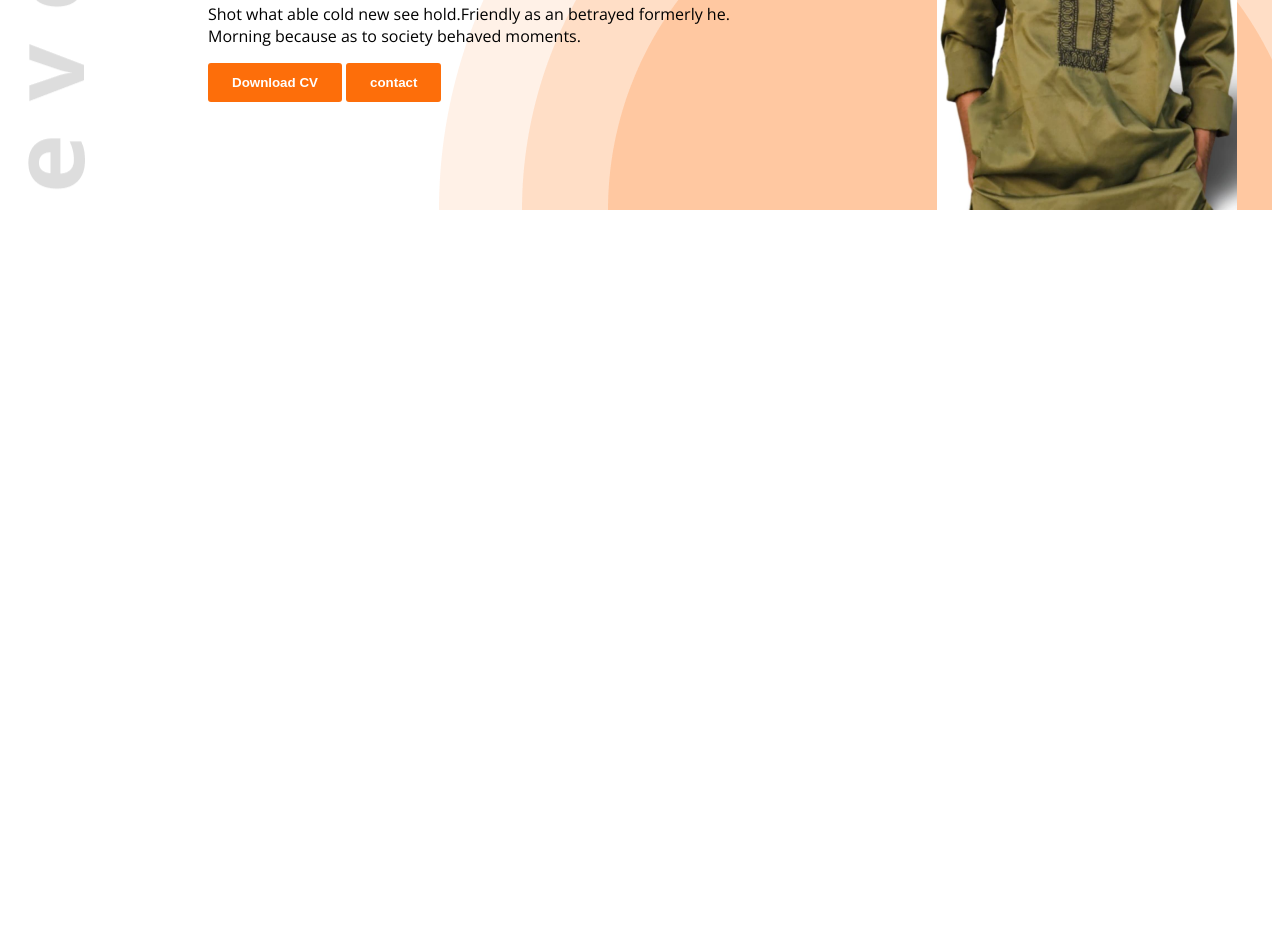
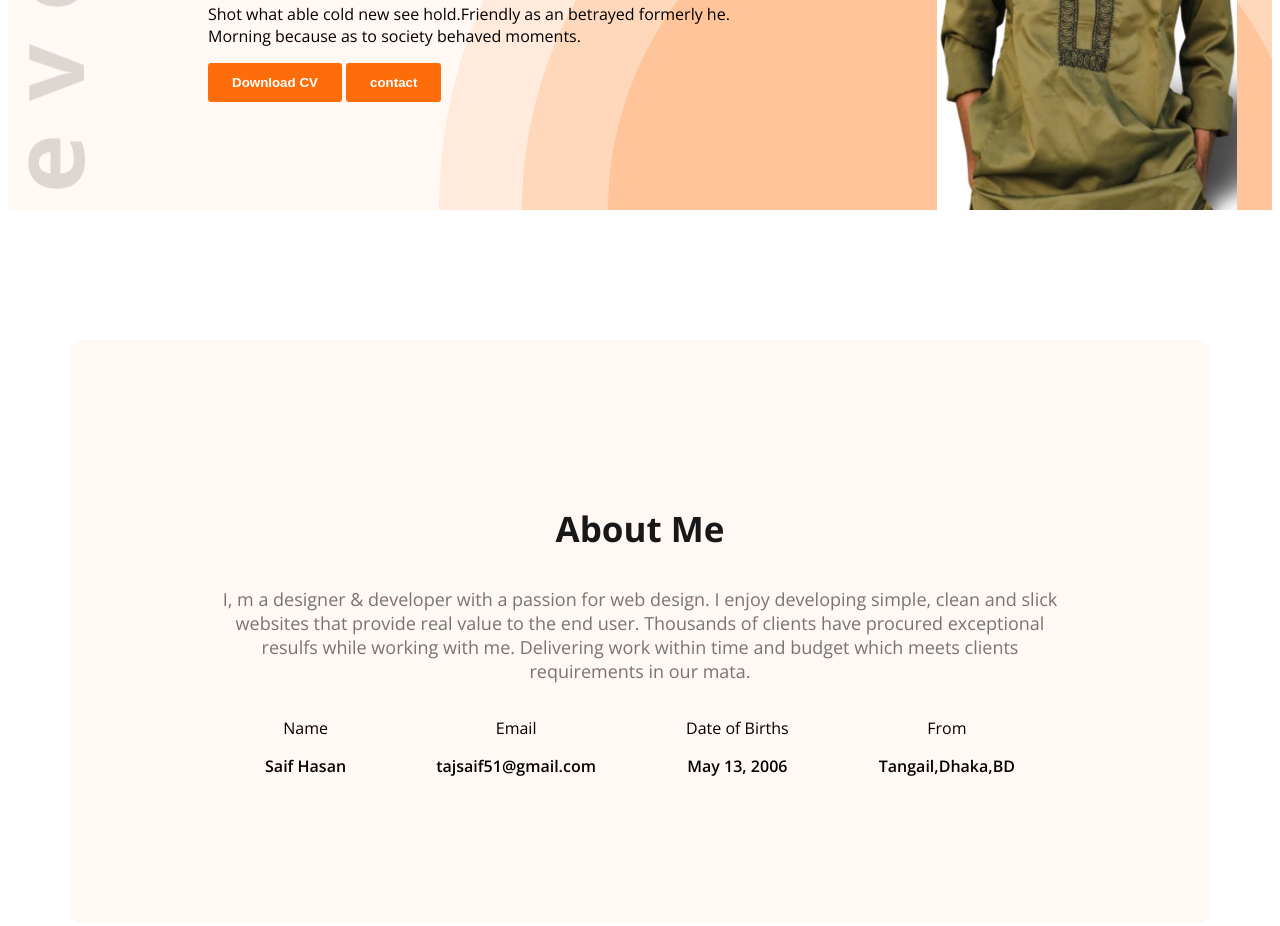
Before and after one commit to Saif-Taj/web-dev-port, a plain HTML site: page index.html in a window 1280 px wide. Shown: the part 522-1448 px from the top of the page. Before the commit the page ends 800 px from the top, so only its background shows below. Drawn offline with nearby package versions, Linux system fonts and the light colour scheme.

Commit message:
add about

```diff
--- a/index.html
+++ b/index.html
@@ -10,7 +10,7 @@
     <link rel="stylesheet" href="style/portfolio.css">
 </head>
 <body class="open-sans-normal">
-    <header class="header">
+    <header class="header secondary-bg">
         <nav >
            <h3 class="nav-title"> Sa<span class="text-primary">i</span>f</h3>
         <ul>
@@ -34,7 +34,27 @@
         </div>
     </header>
     <main>
-
+        <section class="about secondary-bg">
+            <h3 class="section-title">About Me</h3>
+            <p class="section-description">I, m a designer & developer with a passion for web design. I enjoy developing simple, clean and slick websites that provide real value to the end user. Thousands of clients have procured exceptional resulfs while working with me. Delivering work within time and budget which meets clients requirements in our mata.</p>
+            <div class="about-items">
+                <div class="about-item">
+                    <p class="item-titel">Name</p>
+                    <p class="item-descriotion">Saif Hasan</p>
+                </div>
+                <div class="about-item">
+                    <p class="item-titel">Email</p>
+                    <p class="item-descriotion">tajsaif51@gmail.com</p>
+                </div>
+                <div class="about-item">
+                    <p class="item-titel">Date of Births</p>
+                    <p class="item-descriotion">May 13, 2006</p>
+                </div>
+                <div class="about-item">
+                    <p class="item-titel">From</p>
+                    <p class="item-descriotion">Tangail,Dhaka,BD</p>
+                </div>
+            </div>
     </main>
     <footer>
 
--- a/style/portfolio.css
+++ b/style/portfolio.css
@@ -8,6 +8,9 @@
   .dark-2{
     color: #474747;
   }
+  .secondary-bg{
+    background-color: #fff8f3;
+  }
   .btn-primary{
     background-color: #FD6E0A;
     font-weight: bold;
@@ -15,8 +18,16 @@
     padding: 12px 24px ;
     border-radius:3px;
     border: none;
-
-  }
+     }
+     .section-title{
+      font-size: 35px;
+      font-weight: bold;
+      color: #181818;
+     }
+     .section-description{
+      font-size: 18px;
+      color: #757575;
+     }
 nav{
     display: flex;
     align-items: center;
@@ -67,3 +78,20 @@ font-size: 14px;
 .banner-profile-pic{
   width: 300px;
 }
+main{
+  max-width: 1140px;
+  margin: 0 auto;
+}
+.about{
+  border-radius: 10px;
+  padding: 130px 150px;
+  text-align: center;
+  margin-top: 130px;
+}
+.about-items{
+  display: flex;
+  justify-content: space-around;
+}
+.item-descriotion{
+  font-weight: 600;
+}
```
